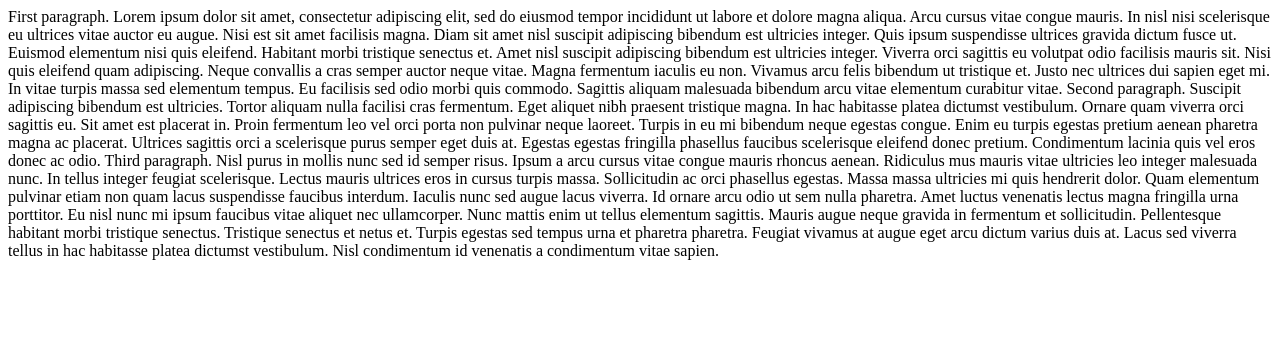
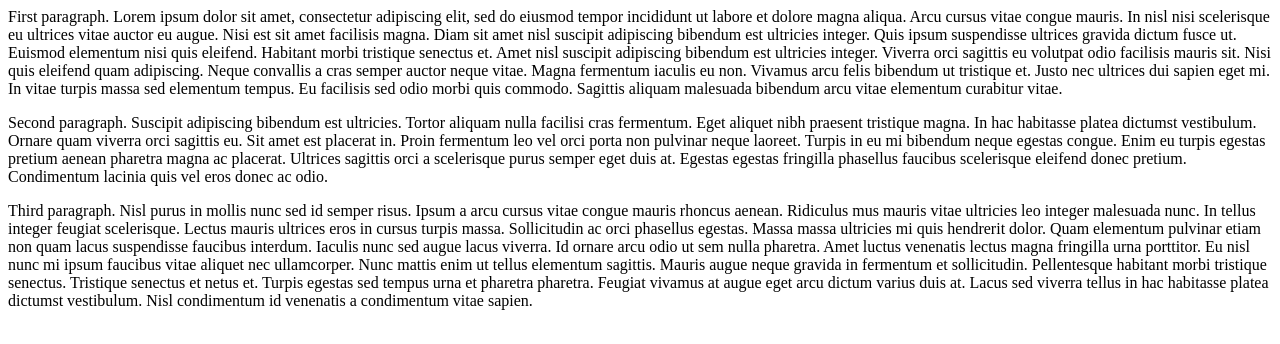
Before and after one commit to fede07/Web-Development-Projects, a plain HTML site: page 2.2 Paragraph Element/index.html in a window 1280 px wide. Drawn offline with Linux system fonts and the light colour scheme.

Commit message:
Paragraph Element

```diff
--- a/2.2 Paragraph Element/index.html
+++ b/2.2 Paragraph Element/index.html
@@ -1,25 +1,36 @@
-First paragraph. Lorem ipsum dolor sit amet, consectetur adipiscing elit, sed do eiusmod tempor incididunt ut labore et dolore magna
-aliqua. Arcu cursus vitae congue mauris. In nisl nisi scelerisque eu ultrices vitae auctor eu augue. Nisi est sit amet
-facilisis magna. Diam sit amet nisl suscipit adipiscing bibendum est ultricies integer. Quis ipsum suspendisse ultrices
-gravida dictum fusce ut. Euismod elementum nisi quis eleifend. Habitant morbi tristique senectus et. Amet nisl suscipit
+<p>First paragraph. Lorem ipsum dolor sit amet, consectetur adipiscing elit, sed do eiusmod tempor incididunt ut labore
+    et dolore magna
+    aliqua. Arcu cursus vitae congue mauris. In nisl nisi scelerisque eu ultrices vitae auctor eu augue. Nisi est sit
+    amet
+    facilisis magna. Diam sit amet nisl suscipit adipiscing bibendum est ultricies integer. Quis ipsum suspendisse
+    ultrices
+    gravida dictum fusce ut. Euismod elementum nisi quis eleifend. Habitant morbi tristique senectus et. Amet nisl
+    suscipit
     adipiscing bibendum est ultricies integer. Viverra orci sagittis eu volutpat odio facilisis mauris sit. Nisi quis
-eleifend quam adipiscing. Neque convallis a cras semper auctor neque vitae. Magna fermentum iaculis eu non. Vivamus arcu
-felis bibendum ut tristique et. Justo nec ultrices dui sapien eget mi. In vitae turpis massa sed elementum tempus. Eu
+    eleifend quam adipiscing. Neque convallis a cras semper auctor neque vitae. Magna fermentum iaculis eu non. Vivamus
+    arcu
+    felis bibendum ut tristique et. Justo nec ultrices dui sapien eget mi. In vitae turpis massa sed elementum tempus.
+    Eu
     facilisis sed odio morbi quis commodo. Sagittis aliquam malesuada bibendum arcu vitae elementum curabitur vitae.
-
-Second paragraph. Suscipit adipiscing bibendum est ultricies. Tortor aliquam nulla facilisi cras fermentum. Eget aliquet nibh praesent
+</p>
+<p>Second paragraph. Suscipit adipiscing bibendum est ultricies. Tortor aliquam nulla facilisi cras fermentum. Eget
+    aliquet nibh praesent
     tristique magna. In hac habitasse platea dictumst vestibulum. Ornare quam viverra orci sagittis eu. Sit amet est
     placerat in. Proin fermentum leo vel orci porta non pulvinar neque laoreet. Turpis in eu mi bibendum neque egestas
     congue. Enim eu turpis egestas pretium aenean pharetra magna ac placerat. Ultrices sagittis orci a scelerisque purus
     semper eget duis at. Egestas egestas fringilla phasellus faucibus scelerisque eleifend donec pretium. Condimentum
     lacinia quis vel eros donec ac odio.
-
-Third paragraph. Nisl purus in mollis nunc sed id semper risus. Ipsum a arcu cursus vitae congue mauris rhoncus aenean. Ridiculus mus
-mauris vitae ultricies leo integer malesuada nunc. In tellus integer feugiat scelerisque. Lectus mauris ultrices eros in
+</p>
+<p>Third paragraph. Nisl purus in mollis nunc sed id semper risus. Ipsum a arcu cursus vitae congue mauris rhoncus
+    aenean. Ridiculus mus
+    mauris vitae ultricies leo integer malesuada nunc. In tellus integer feugiat scelerisque. Lectus mauris ultrices
+    eros in
     cursus turpis massa. Sollicitudin ac orci phasellus egestas. Massa massa ultricies mi quis hendrerit dolor. Quam
-elementum pulvinar etiam non quam lacus suspendisse faucibus interdum. Iaculis nunc sed augue lacus viverra. Id ornare
+    elementum pulvinar etiam non quam lacus suspendisse faucibus interdum. Iaculis nunc sed augue lacus viverra. Id
+    ornare
     arcu odio ut sem nulla pharetra. Amet luctus venenatis lectus magna fringilla urna porttitor. Eu nisl nunc mi ipsum
     faucibus vitae aliquet nec ullamcorper. Nunc mattis enim ut tellus elementum sagittis. Mauris augue neque gravida in
     fermentum et sollicitudin. Pellentesque habitant morbi tristique senectus. Tristique senectus et netus et. Turpis
     egestas sed tempus urna et pharetra pharetra. Feugiat vivamus at augue eget arcu dictum varius duis at. Lacus sed
-viverra tellus in hac habitasse platea dictumst vestibulum. Nisl condimentum id venenatis a condimentum vitae sapien.
+    viverra tellus in hac habitasse platea dictumst vestibulum. Nisl condimentum id venenatis a condimentum vitae
+    sapien.</p>
```
Lines whose indentation alone changed are shown as unchanged.
